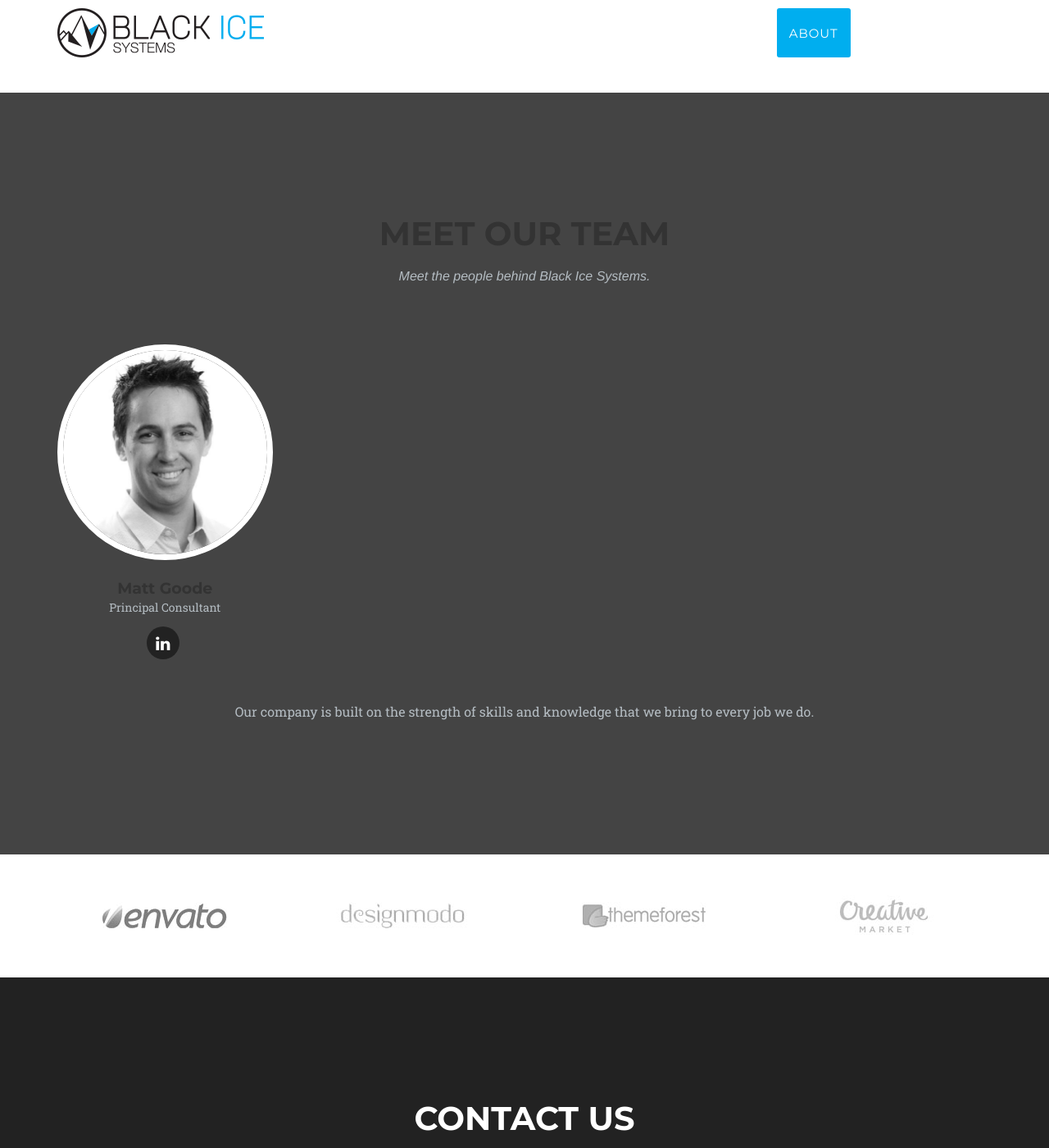
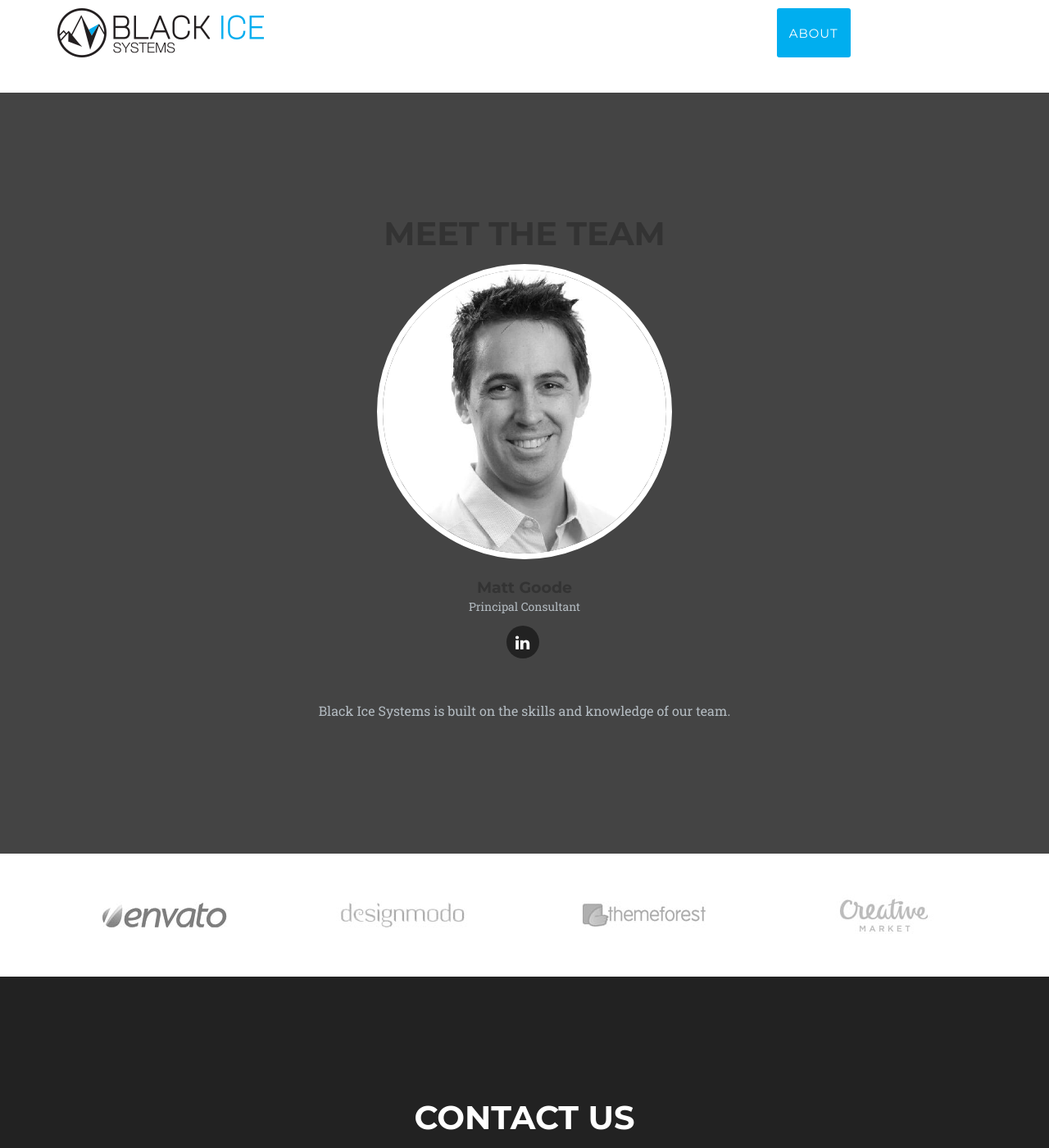
Before and after one commit to BlackIceSystems/blackicesystems, a Jekyll site: the page built from index.html, in a window 1280 px wide and 1400 px high, scrolled down 4467 px. Shown: the whole window at 82% size. Built offline with Jekyll 4.4.1, drawn with Linux system fonts in a browser that asks for light colours; some web fonts are replaced.

Commit message:
finished team

```diff
--- a/_includes/team.html
+++ b/_includes/team.html
@@ -3,13 +3,12 @@
         <div class="container">
             <div class="row">
                 <div class="col-lg-12 text-center">
-                    <h2 class="section-heading">Meet Our Team</h2>
-                    <h3 class="section-subheading text-muted">Meet the people behind Black Ice Systems.</h3>
+                    <h2 class="section-heading">Meet The Team</h2>
                 </div>
             </div>
-            <div class="row text-center">
+            <div class="row">
                 {% for member in site.people %}
-                <div class="col-sm-3">
+                <div class="col-sm-4 col-sm-offset-4 text-center">
                     <div class="team-member">
                         <img src="img/team/{{ member.pic }}.jpg" class="img-responsive img-circle" alt="">
                         <h4>{{ member.name }}</h4>
@@ -30,7 +29,7 @@
             </div>
             <div class="row">
                 <div class="col-lg-8 col-lg-offset-2 text-center">
-                    <p class="large text-muted">Our company is built on the strength of skills and knowledge that we bring to every job we do.</p>
+                    <p class="large text-muted">Black Ice Systems is built on the skills and knowledge of our team.</p>
                 </div>
             </div>
         </div>
```
